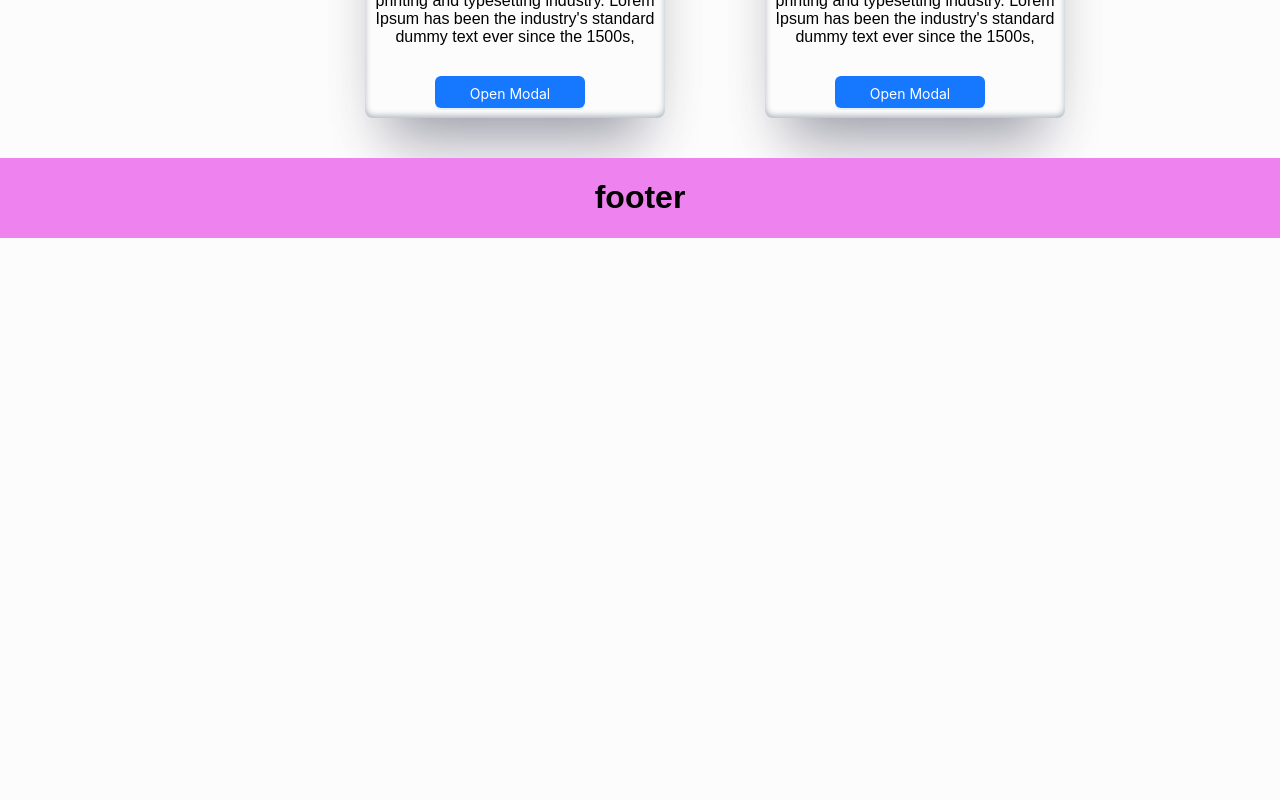
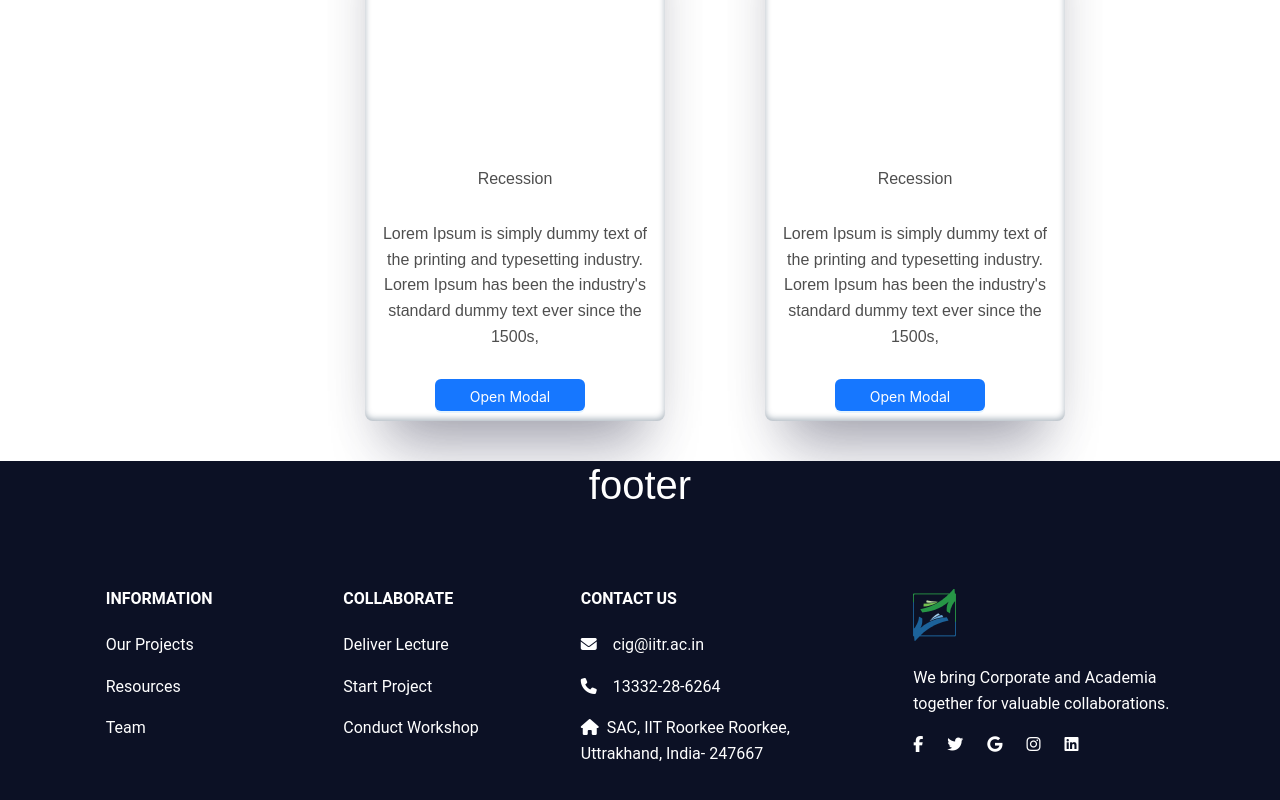
Before and after one commit to Riteshgupta2906/CigFrontEnd, a React (Create React App) app: page /blog in a window 1280 px wide. Shown: the part 1292-2092 px from the top of the page. Before the commit the page ends 1530 px from the top, so only its background shows below. Built offline with nearby package versions, Linux system fonts and the light colour scheme.

Commit message:
Added footer and contact us link
Added Footer and Contact Us
Issues in Header.css, had to comment it out. Everything resolved after this.
Someone has to redo the header work.

```diff
--- a/src/App.js
+++ b/src/App.js
@@ -1,7 +1,9 @@
 import "./App.css";
 import Navbar from "./Component/header";
 import { BrowserRouter } from "react-router-dom";
-
+import Footer from "./Component/Footer"
+import 'mdb-react-ui-kit/dist/css/mdb.min.css';
+import "@fortawesome/fontawesome-free/css/all.min.css";
 // import Testimonial from "./Component/testimonial";
 
 function App() {
@@ -9,7 +11,9 @@ function App() {
     <div className="App">
       <BrowserRouter>
         <Navbar />
+        <Footer />
       </BrowserRouter>
+
     </div>
   );
 }
--- /dev/null
+++ b/src/Component/Footer.js
@@ -0,0 +1,98 @@
+import React from 'react';
+import { MDBFooter, MDBContainer, MDBRow, MDBCol, MDBIcon } from 'mdb-react-ui-kit';
+import "./footer.css"
+import cigLogo from "./images/cig_logo.png"
+
+export default function App() {
+  return (
+    <MDBFooter className=' footer text-center text-lg-start'>
+      <section className='p-5'>
+        <MDBContainer className='text-center text-md-start mt-4'>
+          <MDBRow className='mt-3'>
+            <MDBCol md="2" lg="2" xl="2" className='mx-auto mb-4'>
+              <h6 className='text-uppercase fw-bold mb-4'>Information</h6>
+              <p>
+                <a href='#!' className='text-reset'>
+                Our Projects
+                </a>
+              </p>
+              <p>
+                <a href='#!' className='text-reset'>
+                Resources
+                </a>
+              </p>
+              <p>
+                <a href='#!' className='text-reset'>
+                Team
+                </a>
+              </p>
+            </MDBCol>
+
+            <MDBCol md="3" lg="2" xl="2" className='mx-auto mb-4'>
+              <h6 className='text-uppercase fw-bold mb-4'>Collaborate</h6>
+              <p>
+                <a href='#!' className='text-reset'>
+                Deliver Lecture
+                </a>
+              </p>
+              <p>
+                <a href='#!' className='text-reset'>
+                Start Project
+                </a>
+              </p>
+              <p>
+                <a href='#!' className='text-reset'>
+                Conduct Workshop
+                </a>
+              </p>
+            </MDBCol>
+
+            <MDBCol md="4" lg="3" xl="3" className='mx-auto mb-md-0 mb-4'>
+              <h6 className='text-uppercase fw-bold mb-4'>Contact Us</h6>
+              <p>
+                <MDBIcon icon="envelope" className="me-3" />
+                cig@iitr.ac.in
+              </p>
+              <p>
+                <MDBIcon icon="phone" className="me-3" />13332-28-6264
+              </p>
+              <p>
+                <MDBIcon icon="home" className="me-2" />
+                SAC, IIT Roorkee Roorkee, Uttrakhand, India- 247667
+              </p>
+
+            </MDBCol>
+            <MDBCol md="3" lg="4" xl="3" className='mx-auto mb-4'>
+              <h6 className='text-uppercase fw-bold mb-4'>
+                <img src={cigLogo} alt="logo" />
+                  <span className='m-2'>CIG</span>
+              </h6>
+              <p>
+              We bring Corporate and Academia together for valuable collaborations.
+              </p>
+              <div>
+                <a href='' className='me-4 text-reset'>
+                  <MDBIcon fab icon="facebook-f" />
+                </a>
+                <a href='' className='me-4 text-reset'>
+                  <MDBIcon fab icon="twitter" />
+                </a>
+                <a href='' className='me-4 text-reset'>
+                  <MDBIcon fab icon="google" />
+                </a>
+                <a href='' className='me-4 text-reset'>
+                  <MDBIcon fab icon="instagram" />
+                </a>
+                <a href='' className='me-4 text-reset'>
+                  <MDBIcon fab icon="linkedin" />
+                </a>
+              </div>
+            </MDBCol>
+          </MDBRow>
+        </MDBContainer>
+      </section>
+
+
+    </MDBFooter>
+  );
+}
--- /dev/null
+++ b/src/Component/contact.css
@@ -0,0 +1,12 @@
+.title-style{
+    font-family: Georgia, 'Times New Roman', Times, serif;
+    font-weight: 700;
+    font-size: 20px;
+    color: hsl(52, 0%, 98%);
+}
+
+.title-quote{
+    font-family: Georgia, 'Times New Roman', Times, serif;
+    font-weight: 400;
+    color: hsl(52, 0%, 98%);
+}
--- /dev/null
+++ b/src/Component/contact.js
@@ -0,0 +1,66 @@
+import React from 'react';
+import { MDBBtn, MDBCard, MDBCardBody, MDBCardImage, MDBCol, MDBContainer, MDBIcon, MDBInput, MDBRow, MDBTypography, MDBTextArea } from 'mdb-react-ui-kit';
+import "./contact.css"
+
+export default function Image() {
+  return (
+    <MDBContainer className="py-5" style={{ maxWidth: '1200px' }}>
+      <MDBRow className="justify-content-center align-items-center">
+        <MDBCol>
+          <MDBCard className="my-4 shadow-3">
+            <MDBRow className="g-0">
+
+              <MDBCol md="6" className="d-xl-block bg-image">
+              <MDBCardBody className="p-md-5 text-black fw-light">
+                <MDBTypography tag="h3" className="mb-4 text-uppercase">CONTACT US</MDBTypography>
+                <MDBRow>
+                    <MDBCol md="6" className="mb-4">
+                        First Name
+                    </MDBCol>
+                    <MDBCol md="6" className="mb-4">
+                        Last Name
+                    </MDBCol>
+                </MDBRow>
+                <MDBRow>
+                    <MDBCol md="6" className="mb-4">
+                        First Name
+                    </MDBCol>
+                    <MDBCol md="6" className="mb-4">
+                        Last Name
+                    </MDBCol>
+                </MDBRow>
+              </MDBCardBody>
+              </MDBCol>
+
+              <MDBCol md="6">
+                <MDBCardBody className="p-md-5 text-black fw-light">
+
+
+                  <MDBRow>
+                    <MDBCol md="6" className="mb-4">
+                        First Name
+                      <MDBInput className="shadow-3" type='text' size="lg" />
+                    </MDBCol>
+                    <MDBCol md="6" className="mb-4">
+                        Last Name
+                      <MDBInput  type='text' size="lg" />
+                    </MDBCol>
+                  </MDBRow>
+                    Email
+                  <MDBInput  type='text' className="mb-4" size="lg" />
+                  Message
+                  <MDBTextArea  id='textAreaExample' rows={4} />
+
+                  <div className="d-flex justify-content-start pt-3">
+                    <MDBBtn size="lg" className="ms-2" style={{backgroundColor: 'hsl(210, 100%, 50%)'}}>Send</MDBBtn>
+                  </div>
+
+                </MDBCardBody>
+              </MDBCol>
+            </MDBRow>
+          </MDBCard>
+        </MDBCol>
+      </MDBRow>
+    </MDBContainer>
+  );
+}
--- /dev/null
+++ b/src/Component/footer.css
@@ -0,0 +1,4 @@
+.footer {
+    background-color: #0C1125;
+    color: white;
+}
--- a/src/Component/header.js
+++ b/src/Component/header.js
@@ -1,8 +1,9 @@
 import { Routes, Route, NavLink } from "react-router-dom";
 import Brand from "./logo-temp.svg";
-import "./header.css";
+// import "./header.css";
 import HomePage from "./HomePage";
 import Blog from "./BlogPost/blog";
+import Contact from "./contact"
 
 const Navbar = () => {
   return (
@@ -37,6 +38,7 @@ const Navbar = () => {
       <Routes>
         <Route exact path="/" element={<HomePage />} />
         <Route exact path="/blog" element={<Blog />} />
+        <Route exact path="/contact" element={<Contact />} />
       </Routes>
     </>
   );
```
